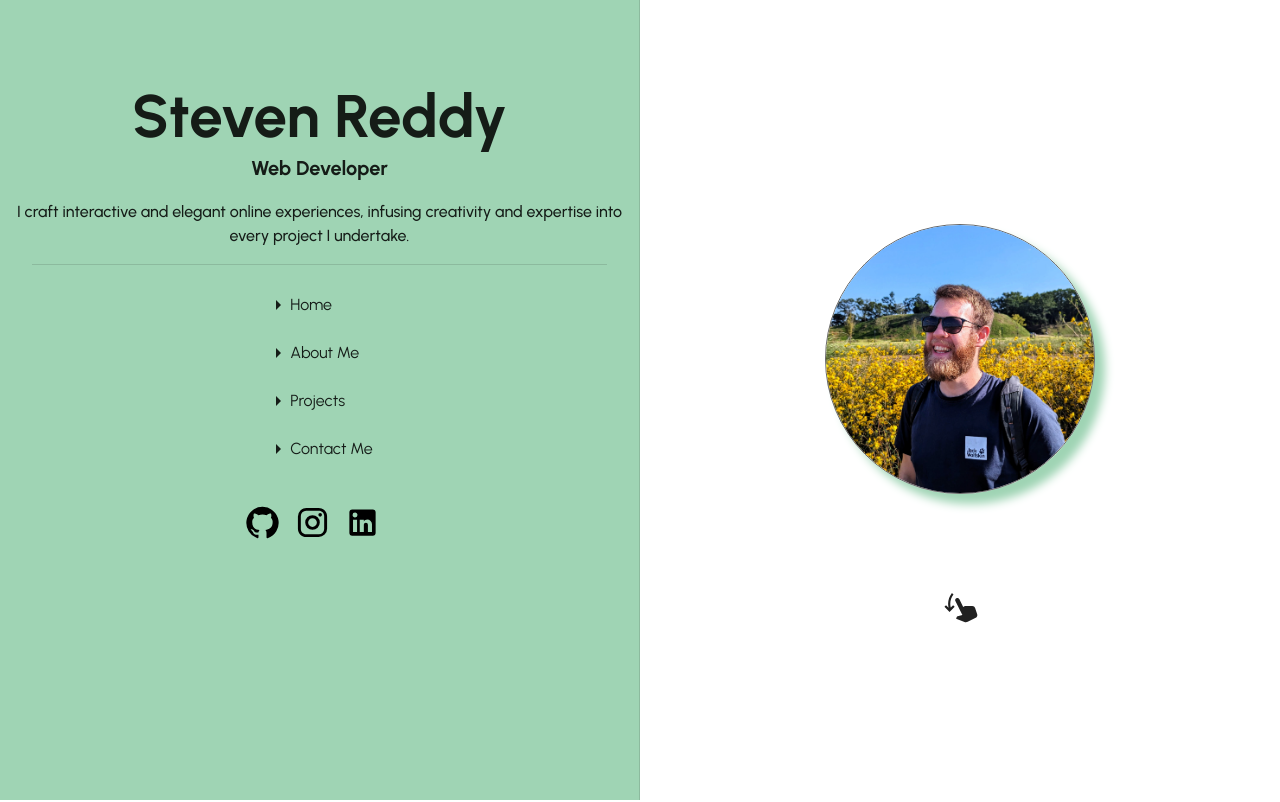
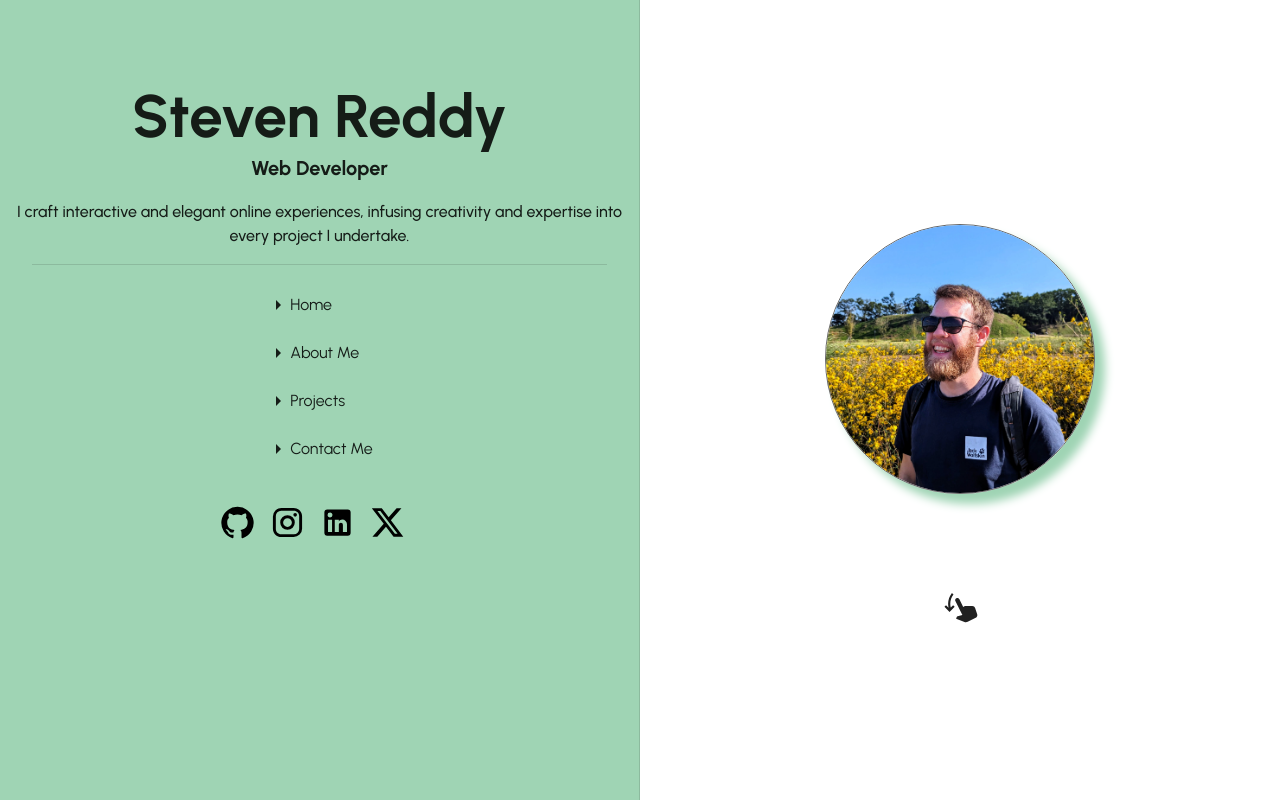
Before and after one commit to SReddy-96/Portfolio, a React (Vite) app: page / in a window 1280 px wide. Shown: the top 802 px of the page. Built offline with nearby package versions, Linux system fonts and the light colour scheme; the HTML template or start-up script is replaced by a standard one.

Commit message:
adding X logo

```diff
--- a/src/ContactMe.jsx
+++ b/src/ContactMe.jsx
@@ -6,6 +6,7 @@ import Typography from '@mui/material/Typography';
 import GitHubIcon from '@mui/icons-material/GitHub';
 import InstagramIcon from '@mui/icons-material/Instagram';
 import LinkedInIcon from '@mui/icons-material/LinkedIn';
+import XIcon from '@mui/icons-material/X';
 import './styles/ContactMe.css'
 
 
@@ -31,6 +32,7 @@ function ContactMe() {
                 <a className="socialIconContactMe" href="https://github.com/SReddy-96" ><GitHubIcon fontSize="large" /></a>
                 <a className="socialIconContactMe" href="https://instagram.com/justa_steve/"><InstagramIcon fontSize="large" /></a>
                 <a className="socialIconContactMe" href="https://www.linkedin.com/in/steven-reddy-912b0b299"><LinkedInIcon fontSize="large" /></a>
+                <a className="socialIconContactMe" href="https://www.x.com/SReddy_96"><XIcon fontSize="large" /></a>
             </Box>
 
             <br />
--- a/src/sidebar.jsx
+++ b/src/sidebar.jsx
@@ -21,6 +21,7 @@ import MainImage from './mainImage'
 import Projects from './Projects.jsx';
 import Toolbar from '@mui/material/Toolbar';
 import Typography from '@mui/material/Typography';
+import XIcon from '@mui/icons-material/X';
 import './styles/sidebar.css'
 
 const drawerWidth = '50vw';
@@ -101,6 +102,7 @@ function ResponsiveDrawer(props) {
                 <a className="socialIcon" href="https://github.com/SReddy-96" ><GitHubIcon fontSize="large" /></a>
                 <a className="socialIcon" href="https://instagram.com/justa_steve/"><InstagramIcon fontSize="large" /></a>
                 <a className="socialIcon" href="https://www.linkedin.com/in/steven-reddy-912b0b299"><LinkedInIcon fontSize="large" /></a>
+                <a className="socialIcon" href="https://www.x.com/SReddy_96"><XIcon fontSize="large" /></a>
             </Box>
         </Box>
     );
```
